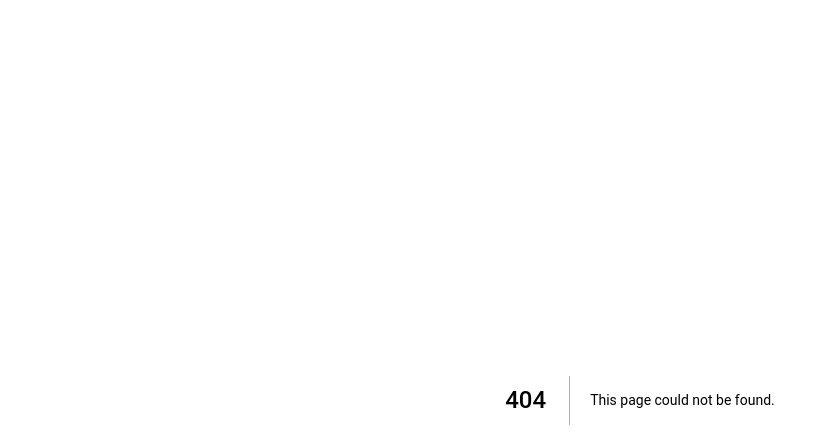
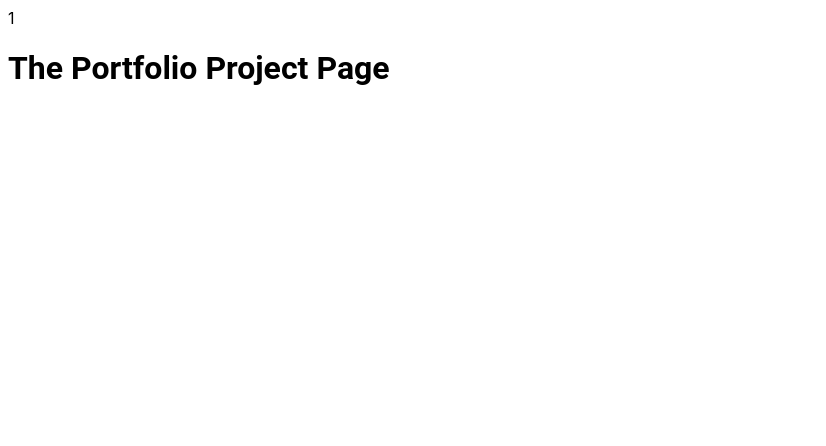
Before and after one commit to WebLean/NextJS-Course, a Next.js app: page /portfolio/1 in a window 1280 px wide. Before the commit this address had no page. Shown: the top 446 px of the page, without its empty margins (0-826 px from the left). Built offline with nearby package versions, Linux system fonts and the light colour scheme.

Commit message:
Extracting Dynamic Path Segment Data (Dynamic Routes)

```diff
--- /dev/null
+++ b/pages/portfolio/[projectid].js
@@ -0,0 +1,21 @@
+import React from 'react';
+import { useRouter } from 'next/router';
+
+function PortfolioProjectPage() {
+  const router = useRouter();
+
+  console.log(router.pathname);
+  console.log(router.query);
+
+  // send a request to some backend server
+  // to fetch the piece of data with an id of router.query.projectid
+
+  return (
+    <div>
+      {router.query.projectid}
+      <h1>The Portfolio Project Page</h1>
+    </div>
+  );
+}
+
+export default PortfolioProjectPage;
```
